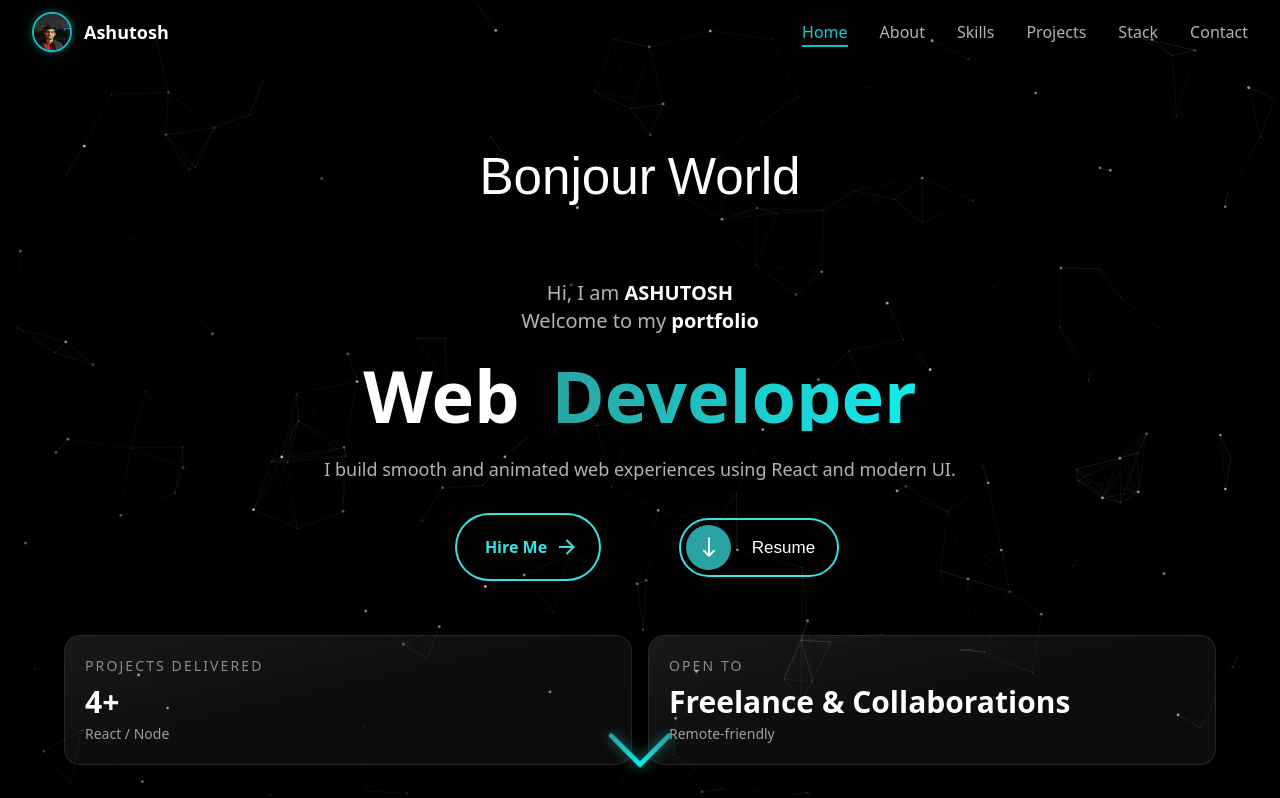
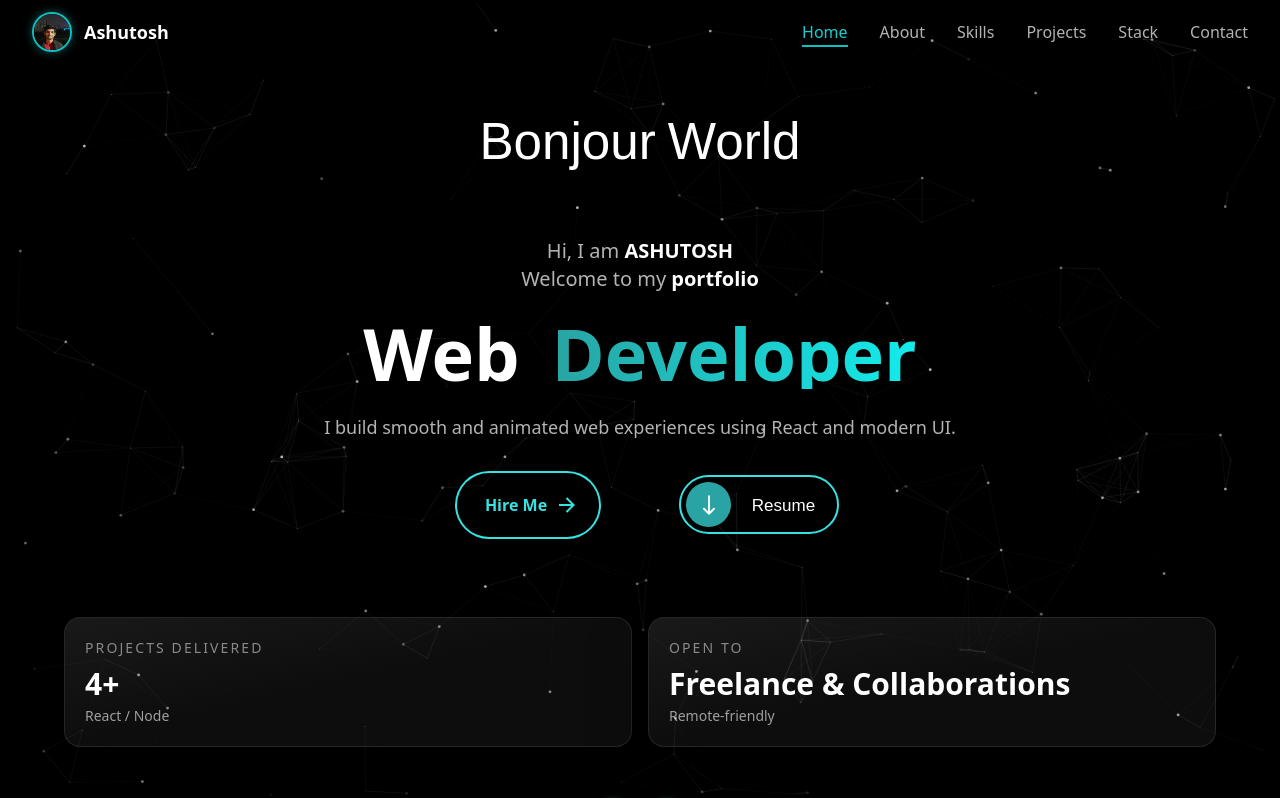
Before and after one commit to ashutoshkrrawat/Portfolio, a React (Vite) app in the folder portfolio/: page / in a window 1280 px wide. Shown: the top 798 px of the page. Built offline with nearby package versions, Linux system fonts and the light colour scheme; a web font is replaced by a local one.

Commit message:
fixed hero

```diff
--- a/portfolio/src/sections/Hero.jsx
+++ b/portfolio/src/sections/Hero.jsx
@@ -16,9 +16,9 @@
         pt-24
       "
     >
-      <div className="max-w-6xl mx-auto w-full flex flex-col items-center text-center gap-14 relative">
+      <div className="max-w-6xl mx-auto w-full flex flex-col items-center text-center gap-12 relative">
 
-        {/* ===== HELLO WORLD (FIXED – FLOW BASED) ===== */}
+        {/* ===== HELLO WORLD ===== */}
         <div className="flex justify-center select-none whitespace-nowrap">
           <div className="flex items-center gap-3">
             <WordRotate
@@ -73,7 +73,7 @@
         </div>
 
         {/* ===== HIGHLIGHT CARDS ===== */}
-        <div className="grid grid-cols-1 md:grid-cols-2 gap-4 w-full">
+        <div className="grid grid-cols-1 md:grid-cols-2 gap-4 w-full translate-y-8">
           {[
             {
               label: "Projects Delivered",
@@ -114,11 +114,11 @@
             </div>
           ))}
         </div>
-      </div>
 
-      {/* ===== SCROLL ARROW (STABLE POSITION) ===== */}
-      <div className="absolute bottom-6 left-1/2 -translate-x-1/2">
-        <AnimatedScrollArrow />
+        {/* ===== SCROLL ARROW (BELOW CARDS) ===== */}
+        <div className="flex justify-center">
+          <AnimatedScrollArrow />
+        </div>
       </div>
     </section>
   );
```
